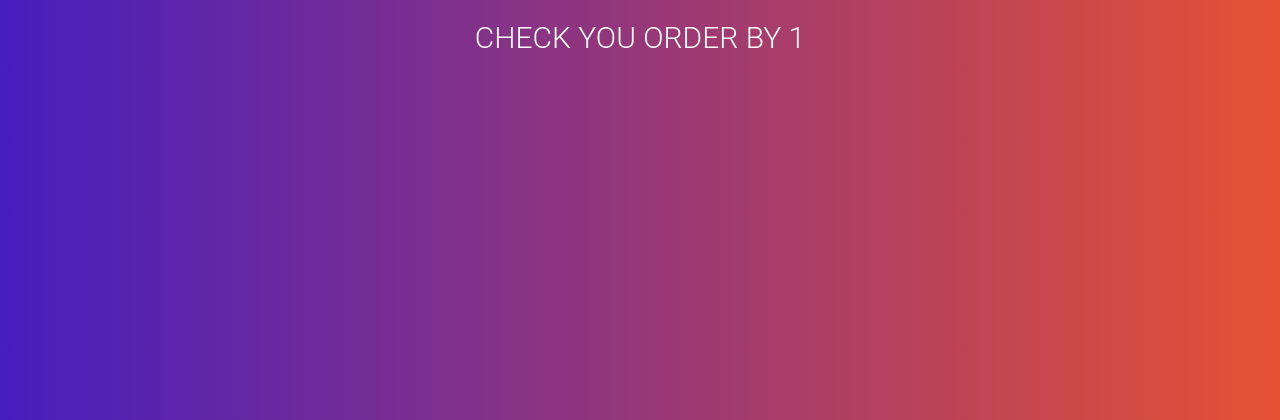
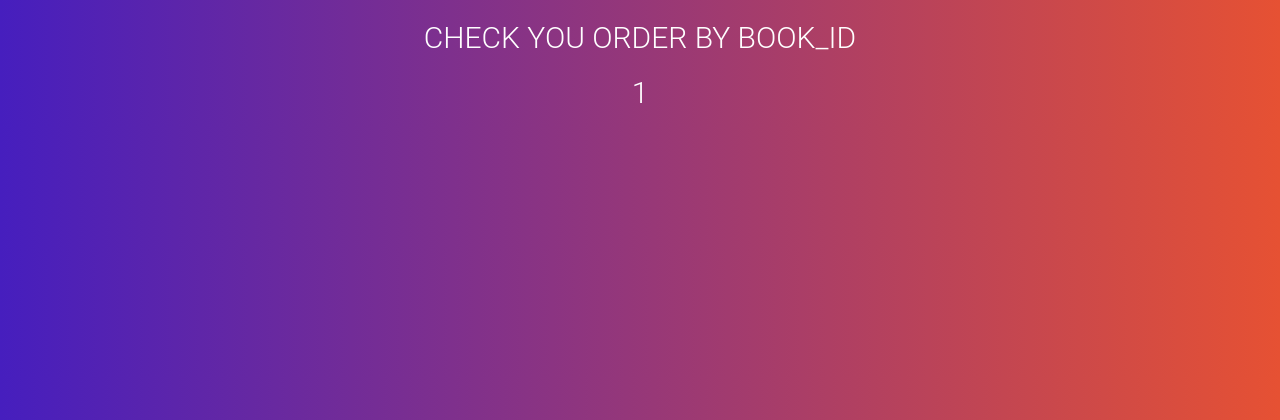
Before and after one commit to lejkaxdd/0BCA5, a Flask app: template templates/book.html in a window 1280 px wide. Shown: the top 420 px of the page. Run offline with Flask 3, Linux system fonts and the light colour scheme; the template is opened without the code that fills it: most values are stand-ins (such as "Sample title", 1, 10 or a date in 2020).

Commit message:
refactor html

```diff
--- a/templates/book.html
+++ b/templates/book.html
@@ -7,6 +7,7 @@
     <title>0BCA5</title>
 </head>
 <body>
-    <h1>Check you order by {{book_id}}</h1>
+    <h1>Check you order by book_id</h1>
+    <h1 id="1">{{book_id}}</h1>
 </body>
 </html>
--- a/templates/check.html
+++ b/templates/check.html
@@ -33,7 +33,7 @@
                 <td id='2'>{{element[2]}}</td>
                 <td id='3'>{{element[3]}}</td>
                 <td id='4'>{{element[4]}}</td>
-                <td id='5'>{{element[4]}}</td>
+                <td id='5'>{{element[5]}}</td>
             </tr>
             {% endfor %}
         </table>
```
